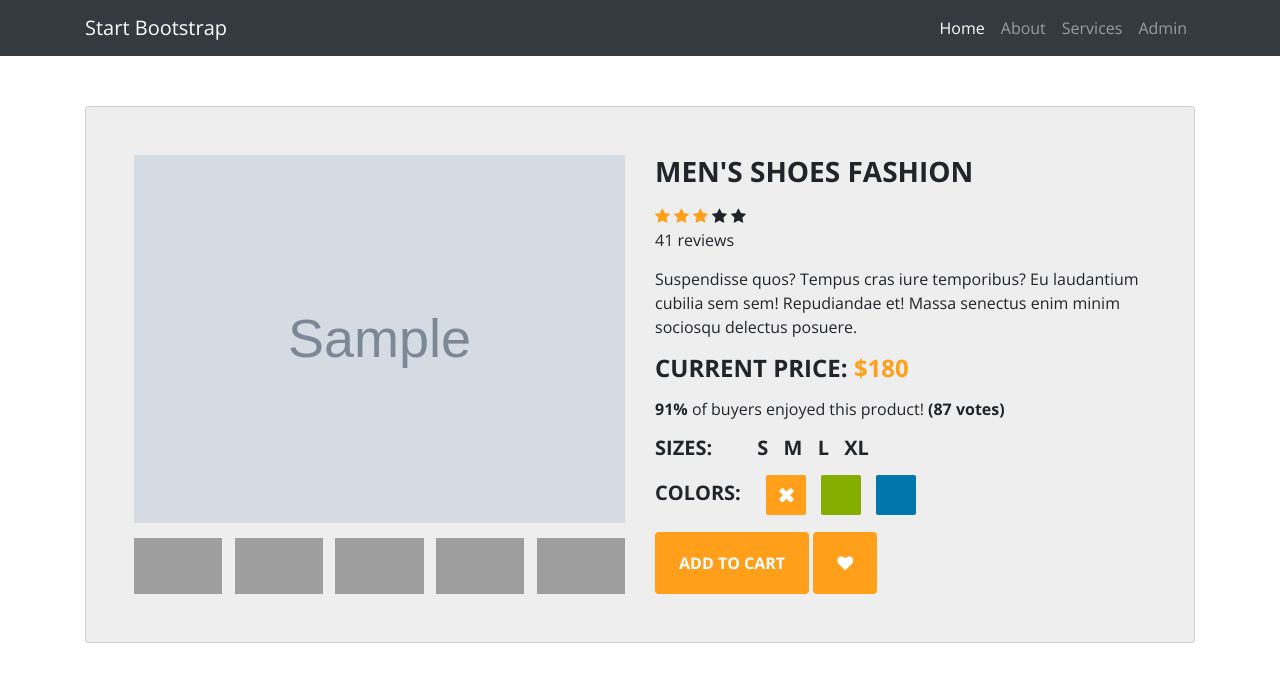
After one commit to rondougs88/web_programming_ecommerce_v1, a PHP site: page /web_programming_ecommerce_v1/product_detail.php?pro_id=1 in a window 1280 px wide. The commit adds this page. Shown: the top 682 px of the page. Run offline with PHP 8.4, Linux system fonts and the light colour scheme; tables that the repository leaves empty or names only in its code hold one stand-in row (values such as "Sample post"); grey boxes marked "Sample" are stand-in pictures; grey boxes are pictures that could not be loaded.

Commit message:
added initial product details page

```diff
--- /dev/null
+++ b/css/product_detail.css
@@ -0,0 +1,165 @@
+
+/*****************globals*************/
+body {
+    font-family: 'open sans';
+    overflow-x: hidden; }
+
+  img {
+    max-width: 100%; }
+
+  .preview {
+    display: -webkit-box;
+    display: -webkit-flex;
+    display: -ms-flexbox;
+    display: flex;
+    -webkit-box-orient: vertical;
+    -webkit-box-direction: normal;
+    -webkit-flex-direction: column;
+        -ms-flex-direction: column;
+            flex-direction: column; }
+    @media screen and (max-width: 996px) {
+      .preview {
+        margin-bottom: 20px; } }
+
+  .preview-pic {
+    -webkit-box-flex: 1;
+    -webkit-flex-grow: 1;
+        -ms-flex-positive: 1;
+            flex-grow: 1; }
+
+  .preview-thumbnail.nav-tabs {
+    border: none;
+    margin-top: 15px; }
+    .preview-thumbnail.nav-tabs li {
+      width: 18%;
+      margin-right: 2.5%; }
+      .preview-thumbnail.nav-tabs li img {
+        max-width: 100%;
+        display: block; }
+      .preview-thumbnail.nav-tabs li a {
+        padding: 0;
+        margin: 0; }
+      .preview-thumbnail.nav-tabs li:last-of-type {
+        margin-right: 0; }
+
+  .tab-content {
+    overflow: hidden; }
+    .tab-content img {
+      width: 100%;
+      -webkit-animation-name: opacity;
+              animation-name: opacity;
+      -webkit-animation-duration: .3s;
+              animation-duration: .3s; }
+
+  .card {
+    margin-top: 50px;
+    background: #eee;
+    padding: 3em;
+    line-height: 1.5em; }
+
+  @media screen and (min-width: 997px) {
+    .wrapper {
+      display: -webkit-box;
+      display: -webkit-flex;
+      display: -ms-flexbox;
+      display: flex; } }
+
+  .details {
+    display: -webkit-box;
+    display: -webkit-flex;
+    display: -ms-flexbox;
+    display: flex;
+    -webkit-box-orient: vertical;
+    -webkit-box-direction: normal;
+    -webkit-flex-direction: column;
+        -ms-flex-direction: column;
+            flex-direction: column; }
+
+  .colors {
+    -webkit-box-flex: 1;
+    -webkit-flex-grow: 1;
+        -ms-flex-positive: 1;
+            flex-grow: 1; }
+
+  .product-title, .price, .sizes, .colors {
+    text-transform: UPPERCASE;
+    font-weight: bold; }
+
+  .checked, .price span {
+    color: #ff9f1a; }
+
+  .product-title, .rating, .product-description, .price, .vote, .sizes {
+    margin-bottom: 15px; }
+
+  .product-title {
+    margin-top: 0; }
+
+  .size {
+    margin-right: 10px; }
+    .size:first-of-type {
+      margin-left: 40px; }
+
+  .color {
+    display: inline-block;
+    vertical-align: middle;
+    margin-right: 10px;
+    height: 2em;
+    width: 2em;
+    border-radius: 2px; }
+    .color:first-of-type {
+      margin-left: 20px; }
+
+  .add-to-cart, .like {
+    background: #ff9f1a;
+    padding: 1.2em 1.5em;
+    border: none;
+    text-transform: UPPERCASE;
+    font-weight: bold;
+    color: #fff;
+    -webkit-transition: background .3s ease;
+            transition: background .3s ease; }
+    .add-to-cart:hover, .like:hover {
+      background: #b36800;
+      color: #fff; }
+
+  .not-available {
+    text-align: center;
+    line-height: 2em; }
+    .not-available:before {
+      font-family: fontawesome;
+      content: "\f00d";
+      color: #fff; }
+
+  .orange {
+    background: #ff9f1a; }
+
+  .green {
+    background: #85ad00; }
+
+  .blue {
+    background: #0076ad; }
+
+  .tooltip-inner {
+    padding: 1.3em; }
+
+  @-webkit-keyframes opacity {
+    0% {
+      opacity: 0;
+      -webkit-transform: scale(3);
+              transform: scale(3); }
+    100% {
+      opacity: 1;
+      -webkit-transform: scale(1);
+              transform: scale(1); } }
+
+  @keyframes opacity {
+    0% {
+      opacity: 0;
+      -webkit-transform: scale(3);
+              transform: scale(3); }
+    100% {
+      opacity: 1;
+      -webkit-transform: scale(1);
+              transform: scale(1); } }
+
+  /*# sourceMappingURL=style.css.map */
--- /dev/null
+++ b/functions/functions.php
@@ -0,0 +1,89 @@
+<?php
+
+function getPro()
+{
+
+    if (isset($_GET['pro_id'])) {
+
+        $pro_id = $_GET['pro_id'];
+
+        global $con;
+
+        $get_pro = "select * from products where product_id = $pro_id";
+
+        $run_pro = mysqli_query($con, $get_pro);
+
+        while ($row_pro = mysqli_fetch_array($run_pro)) {
+
+            $pro_id = $row_pro['product_id'];
+            $pro_cat = $row_pro['product_cat'];
+            $pro_brand = $row_pro['product_brand'];
+            $pro_title = $row_pro['product_title'];
+            $pro_price = $row_pro['product_price'];
+            $pro_image = $row_pro['product_image'];
+
+            echo "
+
+            <div class='container'>
+            <div class='card'>
+            <div class='container-fliud'>
+                <div class='wrapper row'>
+                    <div class='preview col-md-6'>
+
+                        <div class='preview-pic tab-content'>
+                            <div class='tab-pane active' id='pic-1'><img src='./admin_area/uploads/product_images/$pro_image' /></div>
+                            <div class='tab-pane' id='pic-2'><img src='http://placekitten.com/400/252' /></div>
+                            <div class='tab-pane' id='pic-3'><img src='http://placekitten.com/400/252' /></div>
+                            <div class='tab-pane' id='pic-4'><img src='http://placekitten.com/400/252' /></div>
+                            <div class='tab-pane' id='pic-5'><img src='http://placekitten.com/400/252' /></div>
+                        </div>
+                        <ul class='preview-thumbnail nav nav-tabs'>
+                            <li class='active'><a data-target='#pic-1' data-toggle='tab'><img src='http://placekitten.com/200/126' /></a></li>
+                            <li><a data-target='#pic-2' data-toggle='tab'><img src='http://placekitten.com/200/126' /></a></li>
+                            <li><a data-target='#pic-3' data-toggle='tab'><img src='http://placekitten.com/200/126' /></a></li>
+                            <li><a data-target='#pic-4' data-toggle='tab'><img src='http://placekitten.com/200/126' /></a></li>
+                            <li><a data-target='#pic-5' data-toggle='tab'><img src='http://placekitten.com/200/126' /></a></li>
+                        </ul>
+
+                    </div>
+                    <div class='details col-md-6'>
+                        <h3 class='product-title'>men's shoes fashion</h3>
+                        <div class='rating'>
+                            <div class='stars'>
+                                <span class='fa fa-star checked'></span>
+                                <span class='fa fa-star checked'></span>
+                                <span class='fa fa-star checked'></span>
+                                <span class='fa fa-star'></span>
+                                <span class='fa fa-star'></span>
+                            </div>
+                            <span class='review-no'>41 reviews</span>
+                        </div>
+                        <p class='product-description'>Suspendisse quos? Tempus cras iure temporibus? Eu laudantium cubilia sem sem! Repudiandae et! Massa senectus enim minim sociosqu delectus posuere.</p>
+                        <h4 class='price'>current price: <span>$180</span></h4>
+                        <p class='vote'><strong>91%</strong> of buyers enjoyed this product! <strong>(87 votes)</strong></p>
+                        <h5 class='sizes'>sizes:
+                            <span class='size' data-toggle='tooltip' title='small'>s</span>
+                            <span class='size' data-toggle='tooltip' title='medium'>m</span>
+                            <span class='size' data-toggle='tooltip' title='large'>l</span>
+                            <span class='size' data-toggle='tooltip' title='xtra large'>xl</span>
+                        </h5>
+                        <h5 class='colors'>colors:
+                            <span class='color orange not-available' data-toggle='tooltip' title='Not In store'></span>
+                            <span class='color green'></span>
+                            <span class='color blue'></span>
+                        </h5>
+                        <div class='action'>
+                            <button class='add-to-cart btn btn-default' type='button'>add to cart</button>
+                            <button class='like btn btn-default' type='button'><span class='fa fa-heart'></span></button>
+                        </div>
+                    </div>
+                </div>
+            </div>
+        </div>
+    </div>
+
+
+		";
+        }
+    }
+}
--- /dev/null
+++ b/product_detail.php
@@ -0,0 +1,34 @@
+<!DOCTYPE html>
+<html lang="en">
+
+<?php
+include "./admin_area/includes/db.php";
+include "./functions/functions.php";
+?>
+
+<head>
+
+    <meta charset="utf-8">
+    <meta name="viewport" content="width=device-width, initial-scale=1, shrink-to-fit=no">
+    <meta name="description" content="">
+    <meta name="author" content="">
+
+    <title>Product Details</title>
+
+    <?php include "styles.php"; ?>
+
+    <link href="https://maxcdn.bootstrapcdn.com/font-awesome/4.7.0/css/font-awesome.min.css" rel="stylesheet">
+    <link href="https://fonts.googleapis.com/css?family=Open+Sans:400,700" rel="stylesheet">
+    <link href="./css/product_detail.css" rel="stylesheet">
+
+    <script src="https://ajax.googleapis.com/ajax/libs/jquery/3.3.1/jquery.min.js"></script>
+
+</head>
+
+<body>
+    <?php include "navigation.php"; ?>
+    <?php getPro(); ?>
+
+</body>
+
+</html>
```
Also changed, not shown: index.php (+7 -96 lines).
